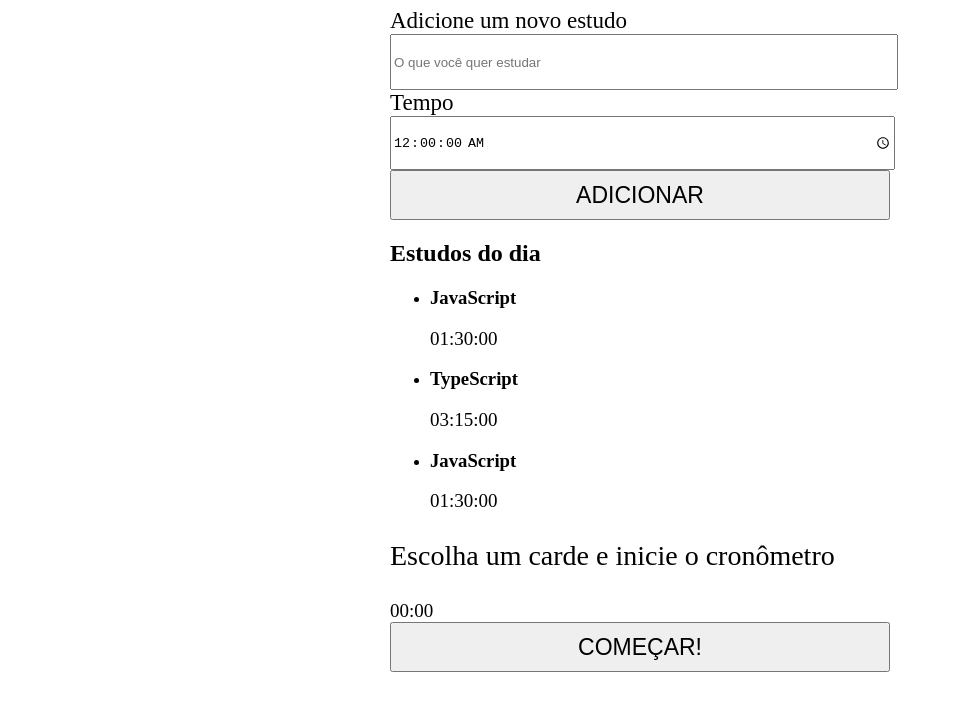
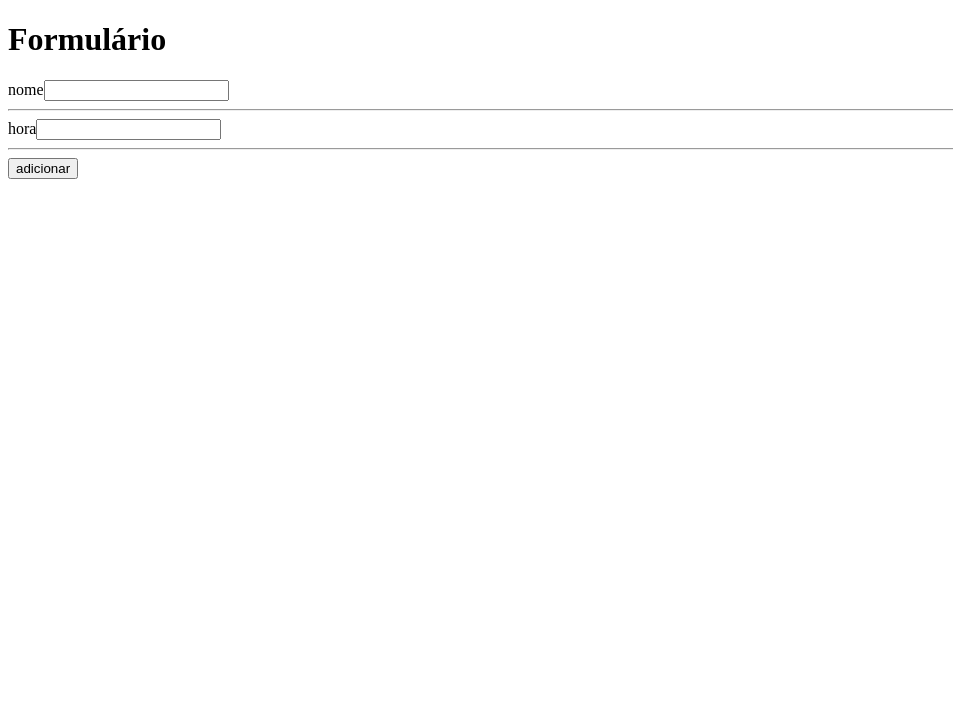
Before and after one commit to eliassouza93/conhecimentos1, a React (Create React App) app: page / in a window 1280 px wide. Shown: the top 710 px of the page, without its empty margins (0-953 px from the left). Built offline with nearby package versions, Linux system fonts and the light colour scheme.

Commit message:
atSistema

```diff
--- /dev/null
+++ b/src/componentes1/componentes2/Formulario/index.tsx
@@ -0,0 +1,75 @@
+
+import { useState } from "react"
+
+interface ITarefas {
+    nome: string
+    hora: string
+}
+
+export default function Inicio02({ setTodasTarefas }: { setTodasTarefas: ITarefas[] | any }) {
+    const [nome, setNome] = useState('')
+    const [hora, setHora] = useState('')
+
+    const [nomeErro, setNomeErro] = useState('')
+    const [senhaErro, setSenhaErro] = useState('')
+    const [logando, setLogando] = useState('')
+
+    const tudo = {
+        nome,
+        hora
+
+    }
+    function adicionar(event: any) {
+        event?.preventDefault()
+        setTodasTarefas((tarefasAntigas: any) => [...tarefasAntigas, { ...tudo }])
+
+
+        if (nome.length < 4) {
+            setNomeErro('Digite uma palavra maior')
+        }
+        if (hora.length < 4) {
+            setSenhaErro('digite uma senha maior')
+        }
+        else {
+            setLogando('logando no sistema...')
+
+        }
+
+    }
+
+
+    return (
+        <div>
+
+            {logando ? (<h1>Logando...</h1>) : (
+                <>
+
+                    <h1>Formulário</h1><h2> {nomeErro} </h2><h2> {senhaErro} </h2><h1>{logando}</h1><div>
+                        <form onSubmit={adicionar}>
+                            <label htmlFor="nome">nome</label>
+                            <input
+                                type="text"
+                                id="nome"
+
+                                onChange={(e) => setNome(e.target.value)} />
+                            <hr />
+                            <label htmlFor="hora">hora</label>
+                            <input
+                                type="password"
+                                id="hora"
+
+                                onChange={(e) => setHora(e.target.value)} />
+                            <hr />
+                            <button>adicionar</button>
+                        </form>
+
+                    </div>
+
+                </>
+
+            )}
+
+
+        </div>
+    )
+}
--- /dev/null
+++ b/src/componentes1/componentes2/Home/index.tsx
@@ -0,0 +1,16 @@
+import { useState } from "react";
+import Inicio02 from "../Formulario";
+import Lista from "../Lista";
+
+
+export default function HomeTarefas() {
+
+    const [todasTarefas, setTodasTarefas] = useState([])
+
+    return (
+        <div>
+            <Inicio02 setTodasTarefas={setTodasTarefas}  />
+            <Lista dados={todasTarefas} />
+        </div>
+    )
+}
--- /dev/null
+++ b/src/componentes1/componentes2/Lista/Item/index.tsx
@@ -0,0 +1,12 @@
+
+
+
+export default function ({ nome, hora }: { nome: string, hora: string }) {
+
+    return (
+        <div>
+            <h3> {nome} </h3>
+            <h3> {hora} </h3>
+        </div>
+    )
+}
--- /dev/null
+++ b/src/componentes1/componentes2/Lista/index.tsx
@@ -0,0 +1,17 @@
+import Item from "./Item"
+
+interface IDados {
+    hora: string
+    nome: string
+}
+
+export default function Lista({ dados }: { dados: IDados[] }) {
+    return (
+        <div>
+            {dados.map((item, index) => (
+                <Item key={index} {...item} />
+            ))}
+
+        </div>
+    )
+}
--- a/src/index.tsx
+++ b/src/index.tsx
@@ -1,7 +1,6 @@
 
 
-
-import Temporizador from 'components/Temporizador';
+import HomeTarefas from 'componentes1/componentes2/Home';
 import React from 'react';
 import ReactDOM from 'react-dom/client';
 
@@ -11,6 +10,6 @@ const root = ReactDOM.createRoot(
 );
 root.render(
   <React.StrictMode>
-    <Temporizador />
+    <HomeTarefas />
   </React.StrictMode>
 );
```
